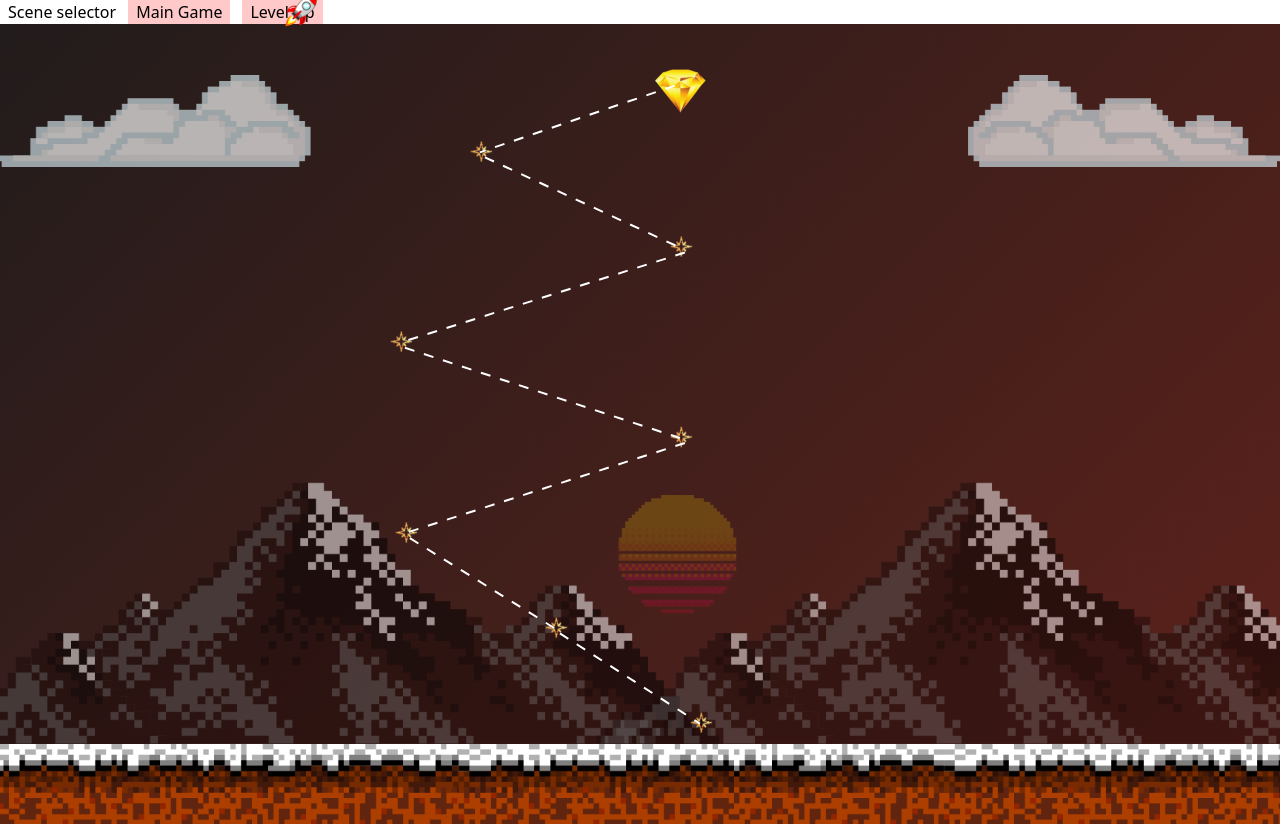
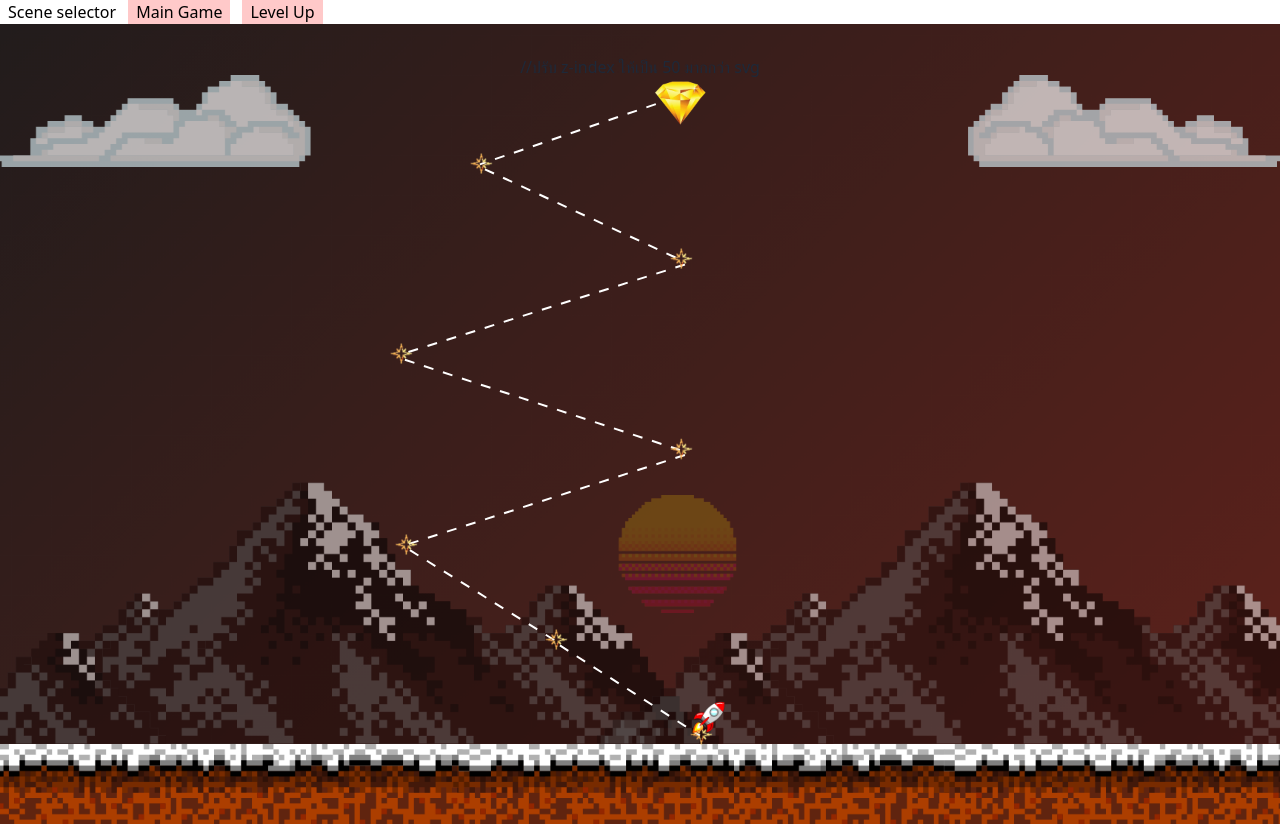
Before and after one commit to lnwwaveza007/PROJECT1-SEC-1-24Game, a Vue app: page / in a window 1280 px wide. Both pictures are taken after a click on the button "Level Up". Built offline with nearby package versions, Linux system fonts and the light colour scheme.

Commit message:
015-[add] Move player(rocket) to start

```diff
--- a/src/App.vue
+++ b/src/App.vue
@@ -122,15 +122,25 @@ import { lineCreate } from "./utils/lineCreate";
 
 watch(currentScene, (newValue) => {
   if (newValue !== 1) return;
-  document.getElementById("svg").style.zIndex = 15;
+  document.getElementById("svg").style.zIndex = 15; //ปรับ z-index ให้เป็น 15 ให้เส้นแสดง
+
   setTimeout(() => {
+    // Create star lines
     const stars = document.getElementById("map").querySelectorAll("img");
     for (let i = 0; i < stars.length - 1; i++) {
       lineCreate(stars[i], stars[i + 1]);
     }
+    // Move player(rocket) to start
+    var player = document.getElementById("rocket");
+    var startingPoint = document.getElementById(
+      `Star${starStyles.value.length - 1}`
+    );
+    player.style.left = startingPoint.getBoundingClientRect().left - 45 + "px"; //ดึงตำแหน่งที่แสดงบนหน้าจอ
+    player.style.top = startingPoint.getBoundingClientRect().top + "px";
   }, 500);
 });
 
+//move rocket
 function move(event) {
   console.log("move");
   var x = event.x - 100;
@@ -139,7 +149,8 @@ function move(event) {
   rocket.style.left = x + "px";
   rocket.style.top = y + "px";
 }
-window.addEventListener("click", move);
+
+// window.addEventListener("click", move);
 
 const starStyles = ref([
   { width: "8%", left: "80px" },
@@ -289,16 +300,20 @@ const starStyles = ref([
     "
   >
     <svg style="z-index: -1" id="svg"></svg>
-    <div id="map" class="flex flex-col items-center z-10">
+
+    <div id="map" class="flex flex-col items-center z-50"> //ปรับ z-index ให้เป็น 50 มากกว่า svg
       <img
         v-for="(style, index) in starStyles"
         :key="index"
-        :style="{ width: style.width, marginLeft: style.left }"
+        :style="{ width: style.width, marginLeft: style.left, zIndex: 50 }"
         :src="index === 0 ? '/icons/dimond.png' : '/icons/star.png'"
+        :id="`Star${index}`"
+        @click="move"
       />
     </div>
 
     <div id="rocket" class="absolute w-[3%] ml-[100px] z-20">
+      <!-- <p>Player</p> -->
       <img src="/icons/rocket.png" />
     </div>
   </div>
@@ -306,13 +321,6 @@ const starStyles = ref([
 </template>
 
 <style scoped>
-#svg {
-  position: absolute;
-  top: 0;
-  left: 0;
-  width: 100%;
-  height: 100%;
-}
 /* Kong Start */
 /* Kong End */
 /* Wave Start */
@@ -330,6 +338,17 @@ const starStyles = ref([
 }
 /* Wave End */
 /* Boom Start */
+#svg {
+  position: absolute;
+  top: 0;
+  left: 0;
+  width: 100%;
+  height: 100%;
+}
+
+#rocket {
+  transition: left 0.5s ease-out, top 0.5s ease-out;
+}
 /* Boom End */
 /* Chica Start */
 /* Chica End */
```
